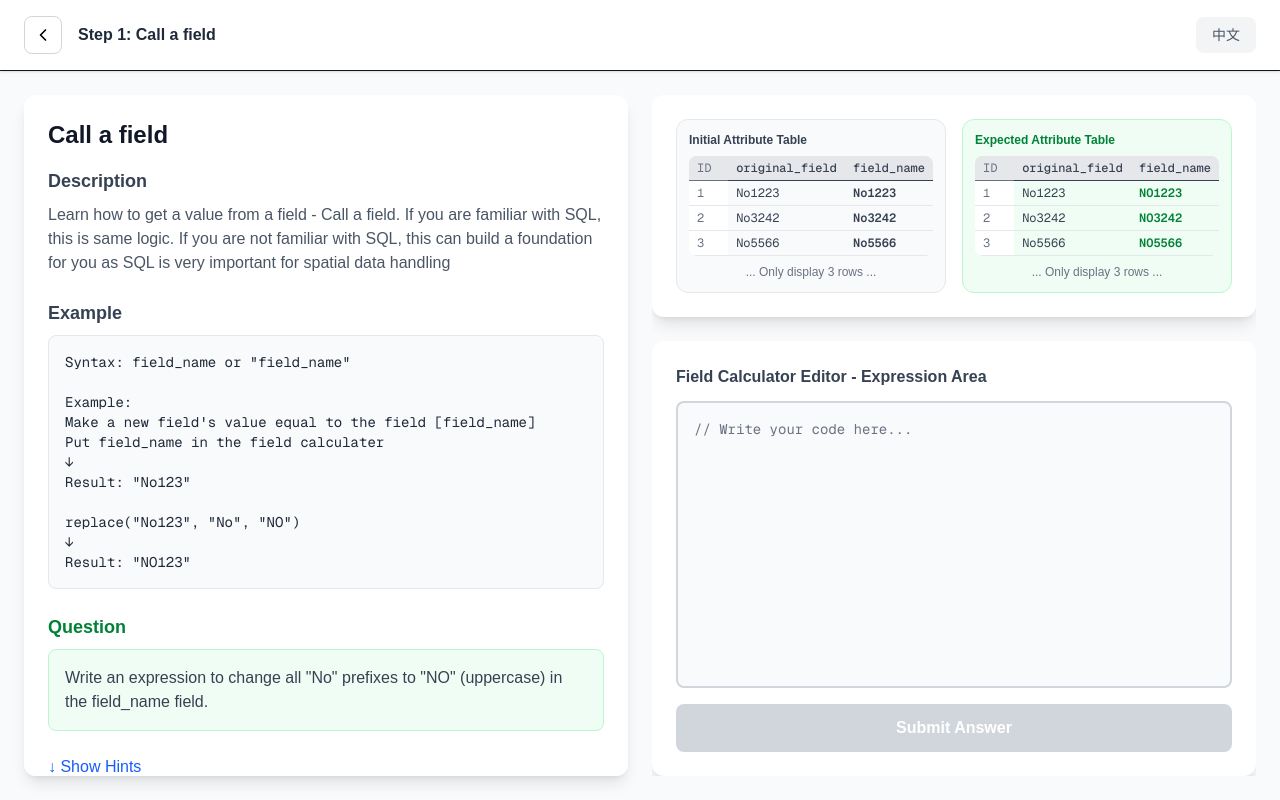
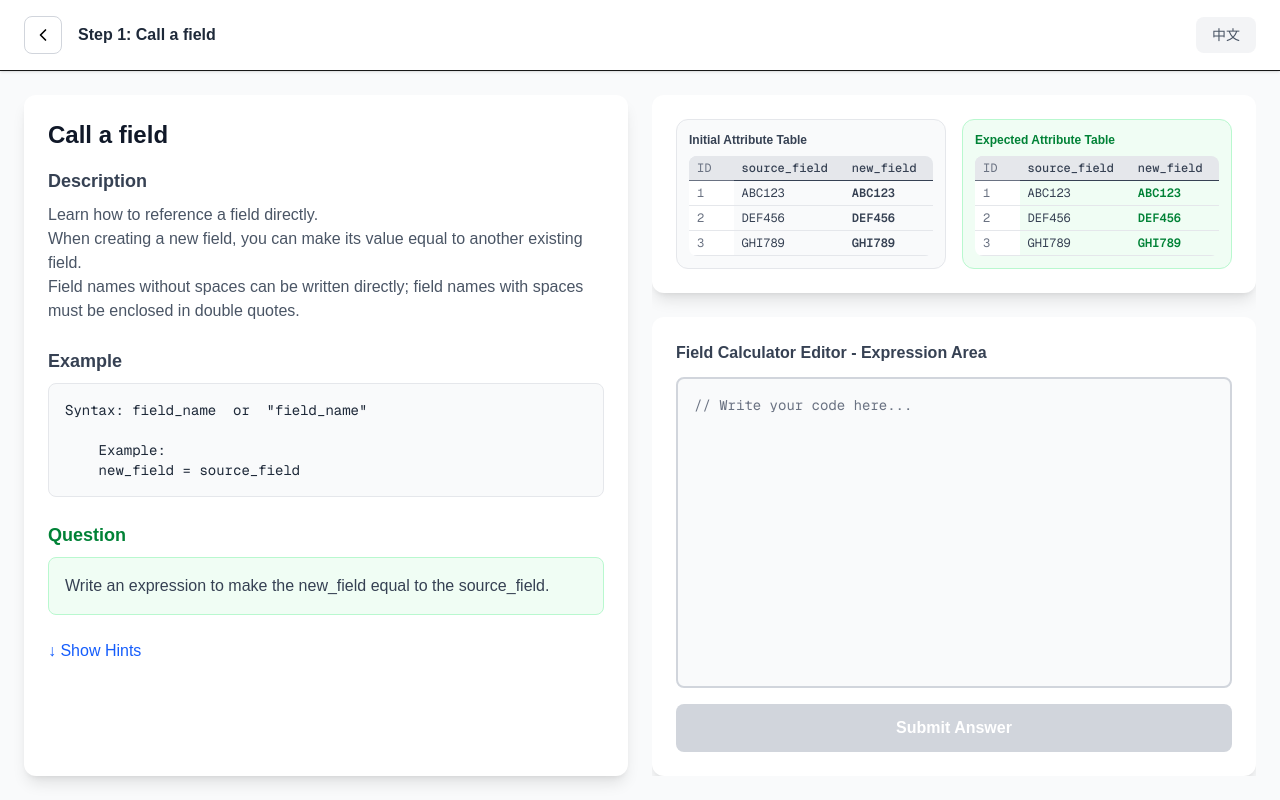
Before and after one commit to leiding06/qgis_arcgis_expression_code_camp, a Next.js app: page /qgis/level1/step/1 in a window 1280 px wide. Built offline with nearby package versions, Linux system fonts and the light colour scheme.

Commit message:
Finish the design of level 1-10 steps

```diff
--- a/src/data/qgis/level1-steps.ts
+++ b/src/data/qgis/level1-steps.ts
@@ -1,175 +1,413 @@
 import { ExerciseStep } from '@/types';
 
 // QGIS Level 1 - 20
+//src/data/qgis/level1-steps.ts
+// src/data/qgis/level1-steps.ts
+// QGIS Expression Editor - Level 1 (10 steps + intro)
+
+import { ExerciseStep } from '@/types';
 
 export const qgisLevel1Steps: ExerciseStep[] = [
+    {
+        id: 0,
+        pathType: 'QGIS',
+        level: 1,
+        title: { en: 'Introduction to the Expression Editor' },
+        description: {
+        en: `The QGIS Expression Editor is a powerful tool that allows you to build dynamic values and automate data entry.
+    It can be accessed from the Field Calculator in the Attribute Table (see official docs: https://docs.qgis.org/3.40/en/docs/user_manual/expressions/expression.html),
+    as well as from places like the Label, Atlas, or Rule-based styling panels.
+    In this Level 1 series, you will learn the basics of expressions—how to call fields, use data types, perform calculations,
+    and combine strings and numbers.`
+        },
+        example: {
+        en: `Example use cases:
+    - Automatically populate a field value
+    - Create dynamic labels
+    - Build conditional styling rules
+
+    This level contains 10 short exercises designed to introduce you to QGIS expression syntax step by step.`
+        }
+    },
+
+    // Step 1 ------------------------------------------------------------------
     {
         id: 1,
         pathType: 'QGIS',
         level: 1,
-        title: {
-            en: 'Call a field',
-            zh: '字段調用'
-        },
+        title: { en: 'Call a field' },
         description: {
-            en: 'Learn how to get a value from a field - Call a field. If you are familiar with SQL, this is same logic. If you are not familiar with SQL, this can build a foundation for you as SQL is very important for spatial data handling',
-            zh: '學習如何從欄位中獲取值 - 調用欄位。如果你熟悉 SQL，這是相同的邏輯。如果你不熟悉 SQL，這可以為你建立基礎，因為 SQL 是非常重要的空間數據處理的工具。'
+        en: `Learn how to reference a field directly.
+    When creating a new field, you can make its value equal to another existing field.
+    Field names without spaces can be written directly; field names with spaces must be enclosed in double quotes.`
         },
         example: {
-            en: 'Syntax: field_name or "field_name"\n\nExample:\nMake a new field\'s value equal to the field [field_name]\nPut field_name in the field calculater\n↓\nResult: "No123"\n\nreplace("No123", "No", "NO")\n↓\nResult: "NO123"',
-            zh: '語法：replace(字串, 尋找, 替換)\n\n範例：\nreplace("No123", "No", "NO")\n↓\n結果："NO123"'
+        en: `Syntax: field_name  or  "field_name"
+
+    Example:
+    new_field = source_field`
         },
         question: {
-            en: 'Write an expression to change all "No" prefixes to "NO" (uppercase) in the field_name field.',
-            zh: '寫一個表達式，將 field_name 欄位中所有 "No" 開頭改成大寫 "NO"。'
+        en: `Write an expression to make the new_field equal to the source_field.`
         },
-        initialData: {
-            en: 'Before: No1223, No3242, No5566',
-            zh: '之前：No1223, No3242, No5566'
-        },
-        expectedResult: {
-            en: 'After: NO1223, NO3242, NO5566',
-            zh: '之後：NO1223, NO3242, NO5566'
-        },
+        initialData: { en: 'Before: source_field = "ABC123"' },
+        expectedResult: { en: 'After: new_field = "ABC123"' },
         correctAnswers: [
-            'replace("field_name",\'No\',\'NO\')',
-            'replace(field_name,\'No\',\'NO\')',
-            'replace("field_name", \'No\', \'NO\')',
-            'replace(field_name, \'No\', \'NO\')',
-            'replace( "field_name" , \'No\' , \'NO\' )',
-            'replace( field_name , \'No\' , \'NO\' )'
+        'source_field',
+        '"source_field"'
         ],
         hints: {
         en: [
-                'Use the replace() function',
-                'Three parameters: source string, text to find, replacement text',
-                'Field name can be written with or without quotes'
-            ],
-            zh: [
-                '使用 replace() 函數',
-                '三個參數：來源字串、要尋找的文字、替換文字',
-                '欄位名稱可加引號或不加引號'
+            'Simply reference the field name.',
+            'No quotes needed for field names without spaces.'
         ]
         },
-        // Step 1 tableData
         tableData: {
-            field1: 'original_field',
-            field2: 'field_name',
-            value1: ['No1223', 'No3242', 'No5566', 'Yes789'],
-            value2: ['NO1223', 'NO3242', 'NO5566', 'Yes789'],
+        field1: 'source_field',
+        field2: 'new_field',
+        value1: ['ABC123', 'DEF456', 'GHI789'],
+        value2: ['ABC123', 'DEF456', 'GHI789']
         }
     },
+
+    // Step 2 ------------------------------------------------------------------
     {
         id: 2,
         pathType: 'QGIS',
         level: 1,
-        title: {
-            en: 'String Case - Upper & Lower',
-            zh: '字串大小寫 - 轉換'
-        },
+        title: { en: 'Field name with space' },
         description: {
-            en: 'Learn to use upper() and lower() functions to change text case. The upper() function converts text to uppercase, while lower() converts to lowercase.',
-            zh: '學習使用 upper() 和 lower() 函數來改變文字大小寫。upper() 函數將文字轉成大寫，lower() 則轉成小寫。'
+        en: `Some field names may contain spaces. In this case, you must use double quotes around the field name.`
         },
         example: {
-            en: 'Syntax: upper(string) or lower(string)\n\nExample:\nupper("hello")\n↓\nResult: "HELLO"\n\nlower("WORLD")\n↓\nResult: "world"',
-            zh: '語法：upper(字串) 或 lower(字串)\n\n範例：\nupper("hello")\n↓\n結果："HELLO"\n\nlower("WORLD")\n↓\n結果："world"'
+        en: `Syntax: "Field with space"
+
+    Example:
+    new_field = "Field with space"`
         },
         question: {
-            en: 'Convert all values in the city_name field to uppercase.',
-            zh: '將 city_name 欄位的所有值轉成大寫。'
+        en: `Write an expression to make new_field equal to "Field with space".`
         },
-        initialData: {
-            en: 'Before: london, paris, tokyo',
-            zh: '之前：london, paris, tokyo'
-        },
-        expectedResult: {
-            en: 'After: LONDON, PARIS, TOKYO',
-            zh: '之後：LONDON, PARIS, TOKYO'
-        },
-        correctAnswers: [
-            'upper("city_name")',
-            'upper(city_name)',
-            'upper( "city_name" )',
-            'upper( city_name )'
-        ],
+        initialData: { en: 'Before: "Field with space" = "London"' },
+        expectedResult: { en: 'After: new_field = "London"' },
+        correctAnswers: ['"Field with space"'],
         hints: {
         en: [
-                'Use the upper() function',
-                'Pass the field name as the parameter'
-            ],
-            zh: [
-                '使用 upper() 函數',
-                '將欄位名稱作為參數傳入'
+            'Always use double quotes when field names contain spaces.'
         ]
         },
-        // Step 2 tableData
         tableData: {
-            field1: 'city_name',
-            field2: 'city_name_uppercase',
-            value1: ['london', 'paris', 'tokyo', 'rome'],
-            value2: ['LONDON', 'PARIS', 'TOKYO', 'ROME'],
+        field1: 'Field with space',
+        field2: 'new_field',
+        value1: ['London', 'Paris', 'Berlin'],
+        value2: ['London', 'Paris', 'Berlin']
         }
     },
+
+    // Step 3 ------------------------------------------------------------------
     {
         id: 3,
         pathType: 'QGIS',
         level: 1,
-        title: {
-            en: 'String Concatenation',
-            zh: '字串連接'
-        },
+        title: { en: 'Numeric field (Integer)' },
         description: {
-            en: 'Learn to combine multiple strings using the || operator or concat() function. String concatenation is useful for creating new values from existing fields.',
-            zh: '學習使用 || 運算子或 concat() 函數來組合多個字串。字串連接對於從現有欄位創建新值很有用。'
+        en: `Learn how to use numeric values.
+    In this example, the new field 'month' is of integer type, so you can only use numbers, not text.`
         },
         example: {
-            en: 'Syntax: string1 || string2\nor: concat(string1, string2, ...)\n\nExample:\n"Hello" || " " || "World"\n↓\nResult: "Hello World"',
-            zh: '語法：字串1 || 字串2\n或：concat(字串1, 字串2, ...)\n\n範例：\n"Hello" || " " || "World"\n↓\n結果："Hello World"'
+        en: `Example:
+    month = 10
+    // October represented as number`
         },
         question: {
-            en: 'Combine the first_name and last_name fields with a space in between.',
-            zh: '將 first_name 和 last_name 欄位組合，中間加一個空格。'
+        en: `Set the month field to 10 (October).`
         },
-        initialData: {
-            en: 'Before: first_name="John", last_name="Doe"',
-            zh: '之前：first_name="John", last_name="Doe"'
+        initialData: { en: 'Before: year = 2025' },
+        expectedResult: { en: 'After: month = 10' },
+        correctAnswers: ['10'],
+        hints: {
+        en: [
+            'Do not use quotes for numbers.',
+            'Integer fields can only store whole numbers.'
+        ]
         },
-        expectedResult: {
-            en: 'After: "John Doe"',
-            zh: '之後："John Doe"'
+        tableData: {
+        field1: 'year',
+        field2: 'month',
+        value1: [2025, 2025, 2025],
+        value2: [10, 10, 10]
+        }
     },
+
+    // Step 4 ------------------------------------------------------------------
+    {
+        id: 4,
+        pathType: 'QGIS',
+        level: 1,
+        title: { en: 'String data type' },
+        description: {
+        en: `Strings are text values and must be enclosed in single quotes.`
+        },
+        example: {
+        en: `Example:
+    weekday = 'Wednesday'`
+        },
+        question: {
+        en: `Set the weekday field to the string 'Wednesday'.`
+        },
+        initialData: { en: 'Before: month = 10' },
+        expectedResult: { en: "After: weekday = 'Wednesday'" },
+        correctAnswers: ["'Wednesday'"],
+        hints: {
+        en: [
+            'Use single quotes around text values.',
+            'Text fields cannot store numeric values directly.'
+        ]
+        },
+        tableData: {
+        field1: 'month',
+        field2: 'weekday',
+        value1: [10, 10, 10],
+        value2: ['Wednesday', 'Wednesday', 'Wednesday']
+        }
+    },
+
+    // Step 5 ------------------------------------------------------------------
+    {
+        id: 5,
+        pathType: 'QGIS',
+        level: 1,
+        title: { en: 'Numeric calculation (Decimal)' },
+        description: {
+        en: `You can perform mathematical operations between numeric fields.
+    In this example, you will convert 'meter' to 'hectare' using the formula hectare = meter / 10000.`
+        },
+        example: {
+        en: `Example:
+    hectare = meter / 10000`
+        },
+        question: {
+        en: `Write an expression to calculate hectare from meter.`
+        },
+        initialData: { en: 'Before: meter = 52300' },
+        expectedResult: { en: 'After: hectare = 5.23' },
         correctAnswers: [
-            'first_name||\' \'||last_name',
-            'first_name || \' \' || last_name',
-            '"first_name"||\' \'||"last_name"',
-            '"first_name" || \' \' || "last_name"',
-            'concat(first_name,\' \',last_name)',
-            'concat(first_name, \' \', last_name)',
-            'concat("first_name",\' \',"last_name")',
-            'concat("first_name", \' \', "last_name")'
+        'meter/10000',
+        '"meter"/10000',
+        '(meter/10000)',
+        '("meter"/10000)'
         ],
         hints: {
         en: [
-                'Use the || operator or concat() function',
-                'Add a space between the names using \' \'',
-                'Remember to include the space character'
-            ],
-            zh: [
-                '使用 || 運算子或 concat() 函數',
-                '使用 \' \' 在名字之間加入空格',
-                '記得加入空格字符'
+            'Use / for division.',
+            'Make sure the output field type is decimal (real) and set to 2 decimal places.'
         ]
         },
-        // Step 3 tableData
         tableData: {
-            field1: 'first_name / last_name',
-            field2: 'first_name / last_name',
-            value1: ['John / Doe', 'Jane / Smith', 'Alex / Wu', 'Chris / Lee'],
-            value2: ['John Doe', 'Jane Smith', 'Alex Wu', 'Chris Lee'],
+        field1: 'meter',
+        field2: 'hectare',
+        value1: [52300, 110000, 30450],
+        value2: [5.23, 11.00, 3.05]
         }
     },
-    // TODO: 添加 Step 4-20
+
+    // Step 6 ------------------------------------------------------------------
+    {
+        id: 6,
+        pathType: 'QGIS',
+        level: 1,
+        title: { en: 'Combine field and string' },
+        description: {
+        en: `Combine a field value with a string using the || operator.
+    Here, you will add a surname to an existing first_name field.`
+        },
+        example: {
+        en: `Example:
+    full_name = first_name || ' Smith'`
+        },
+        question: {
+        en: `Write an expression to create full_name by combining first_name with ' Smith'.`
+        },
+        initialData: { en: 'Before: first_name = "Peter"' },
+        expectedResult: { en: 'After: full_name = "Peter Smith"' },
+        correctAnswers: [
+        "first_name||' Smith'",
+        "first_name || ' Smith'",
+        '"first_name"||\' Smith\'',
+        '"first_name" || \' Smith\''
+        ],
+        hints: {
+        en: [
+            'Use || to concatenate text.',
+            'Strings must be enclosed in single quotes.'
+        ]
+        },
+        tableData: {
+        field1: 'first_name',
+        field2: 'full_name',
+        value1: ['Peter', 'Anna', 'Tom'],
+        value2: ['Peter Smith', 'Anna Smith', 'Tom Smith']
+        }
+    },
+
+    // Step 7 ------------------------------------------------------------------
+    {
+        id: 7,
+        pathType: 'QGIS',
+        level: 1,
+        title: { en: 'Use two fields - area calculation' },
+        description: {
+        en: `You can combine multiple fields in one expression.
+    Here, multiply 'length' and 'width' to calculate 'area'.
+    You can also edit the ID field if needed.`
+        },
+        example: {
+        en: `Example:
+    area = length * width`
+        },
+        question: {
+        en: `Write an expression to calculate area using length and width.`
+        },
+        initialData: { en: 'Before: length = 10, width = 5' },
+        expectedResult: { en: 'After: area = 50' },
+        correctAnswers: [
+        'length*width',
+        '"length"*"width"',
+        '(length*width)',
+        '("length"*"width")'
+        ],
+        hints: {
+        en: [
+            'Use * for multiplication.',
+            'Ensure both fields are numeric.'
+        ]
+        },
+        tableData: {
+        field1: 'length / width',
+        field2: 'area',
+        value1: ['10 / 5', '12 / 6', '8 / 4'],
+        value2: [50, 72, 32]
+        }
+    },
+
+    // Step 8 ------------------------------------------------------------------
+    {
+        id: 8,
+        pathType: 'QGIS',
+        level: 1,
+        title: { en: 'Update an existing field' },
+        description: {
+        en: `In the Field Calculator, you can either create a new field or update an existing one.
+    Here, the field 'fullname' already exists but only contains surnames.
+    You will update it using another field 'firstname'.`
+        },
+        example: {
+        en: `Example:
+    fullname = firstname || ' ' || fullname`
+        },
+        question: {
+        en: `Write an expression to update fullname by adding firstname in front of it.`
+        },
+        initialData: { en: 'Before: firstname = "Jane", fullname = "Smith"' },
+        expectedResult: { en: 'After: fullname = "Jane Smith"' },
+        correctAnswers: [
+        "firstname||' '||fullname",
+        "firstname || ' ' || fullname",
+        '"firstname"||\' \'||"fullname"',
+        '"firstname" || \' \' || "fullname"'
+        ],
+        hints: {
+        en: [
+            'Use the same expression structure as concatenation.',
+            'Choose "Update existing field" instead of "Create new field".'
+        ]
+        },
+        tableData: {
+        field1: 'firstname / fullname',
+        field2: 'fullname (updated)',
+        value1: ['Jane / Smith', 'Alex / Johnson', 'Eva / Brown'],
+        value2: ['Jane Smith', 'Alex Johnson', 'Eva Brown']
+        }
+    },
+
+    // Step 9 ------------------------------------------------------------------
+    {
+        id: 9,
+        pathType: 'QGIS',
+        level: 1,
+        title: { en: 'Boolean (True / False)' },
+        description: {
+        en: `Boolean expressions return True or False.
+    You can test conditions such as whether a value is greater than a threshold.`
+        },
+        example: {
+        en: `Example:
+    length_over_five = length > 5`
+        },
+        question: {
+        en: `Write an expression to check if length is greater than 5.`
+        },
+        initialData: { en: 'Before: length = 3, 5, 8' },
+        expectedResult: { en: 'After: False, False, True' },
+        correctAnswers: [
+        'length>5',
+        '"length">5',
+        '(length>5)',
+        '("length">5)'
+        ],
+        hints: {
+        en: [
+            'Use comparison operators like >, <, =.',
+            'The result will be True or False.'
+        ]
+        },
+        tableData: {
+        field1: 'length',
+        field2: 'length_over_five',
+        value1: [3, 5, 8],
+        value2: [false, false, true]
+        }
+    },
+
+    // Step 10 ------------------------------------------------------------------
+    {
+        id: 10,
+        pathType: 'QGIS',
+        level: 1,
+        title: { en: 'Date and Time (function without variable)' },
+        description: {
+        en: `Some functions do not need input fields.
+    You can use them to return system values such as the current date or time.
+    This introduces you to functions without variables.`
+        },
+        example: {
+        en: `Example:
+    today_date = to_date(now())`
+        },
+        question: {
+        en: `Write an expression that returns today's date (dd/mm/yyyy format).`
+        },
+        initialData: { en: 'No input fields needed.' },
+        expectedResult: { en: 'After: today_date = 24/11/2025' },
+        correctAnswers: [
+        'to_date(now())',
+        'date(now())',
+        'to_date( now() )',
+        'date( now() )'
+        ],
+        hints: {
+        en: [
+            'Use now() to get the current date and time.',
+            'Wrap it with to_date() to show only the date.'
+        ]
+        },
+        tableData: {
+        field1: '(none)',
+        field2: 'today_date',
+        value1: ['-', '-', '-'],
+        value2: ['24/11/2025', '24/11/2025', '24/11/2025']
+        }
+    }
 ];
 
 export const getTotalSteps = () => qgisLevel1Steps.length;
```
Lines whose indentation alone changed are shown as unchanged.
